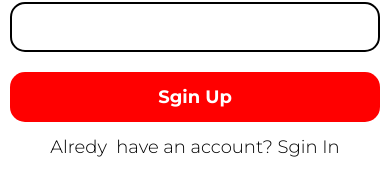
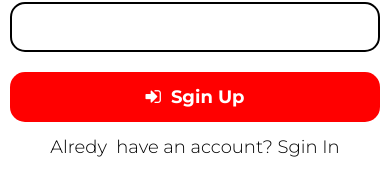
Before and after one commit to SahanDilusha/SmartChat-front-end-react-native-expo, a React Native app: screen / in a window 390 px wide. Shown: the part 570-742 px from the top of the page. Built offline with nearby package versions, Linux system fonts and the light colour scheme.

Commit message:
"Added FontAwesome icon to Sign Up button, set cursor color to black for all TextInput fields, and updated stylesheet for pressable and text elements."

```diff
--- a/App.js
+++ b/App.js
@@ -2,6 +2,7 @@ import { Image, StyleSheet, View, Text, TextInput, Pressable, ScrollView } from
 import * as SplashScreen from 'expo-splash-screen';
 import { useFonts } from 'expo-font';
 import { useEffect } from "react";
+import FontAwesome from '@expo/vector-icons/FontAwesome';
 
 SplashScreen.preventAutoHideAsync();
 
@@ -35,18 +36,19 @@ export default function App() {
         <Text style={stylesheet.text2}>Hello! Welcome to Smart Chat</Text>
 
         <Text style={stylesheet.text3}>Mobile</Text>
-        <TextInput style={stylesheet.input1} inputMode="tel" />
+        <TextInput style={stylesheet.input1} inputMode="tel" cursorColor={"#000"} />
 
         <Text style={stylesheet.text3}>First Name</Text>
-        <TextInput style={stylesheet.input1} />
+        <TextInput style={stylesheet.input1} cursorColor={"#000"} />
 
         <Text style={stylesheet.text3}>Last Name</Text>
-        <TextInput style={stylesheet.input1} />
+        <TextInput style={stylesheet.input1} cursorColor={"#000"} />
 
         <Text style={stylesheet.text3}>Password</Text>
-        <TextInput style={stylesheet.input1} secureTextEntry={true} />
+        <TextInput style={stylesheet.input1} cursorColor={"#000"} secureTextEntry={true} />
 
         <Pressable style={stylesheet.pressable1}>
+          <FontAwesome style={stylesheet.text4} name="sign-in" size={24} color="black" />
           <Text style={stylesheet.text4}>Sgin Up</Text>
         </Pressable>
 
@@ -104,6 +106,8 @@ const stylesheet = StyleSheet.create({
     borderRadius: 15,
     marginTop: 20,
     width: "100%",
+    flexDirection: "row",
+    columnGap: 10,
   },
   text4: {
     fontSize: 18,
```
